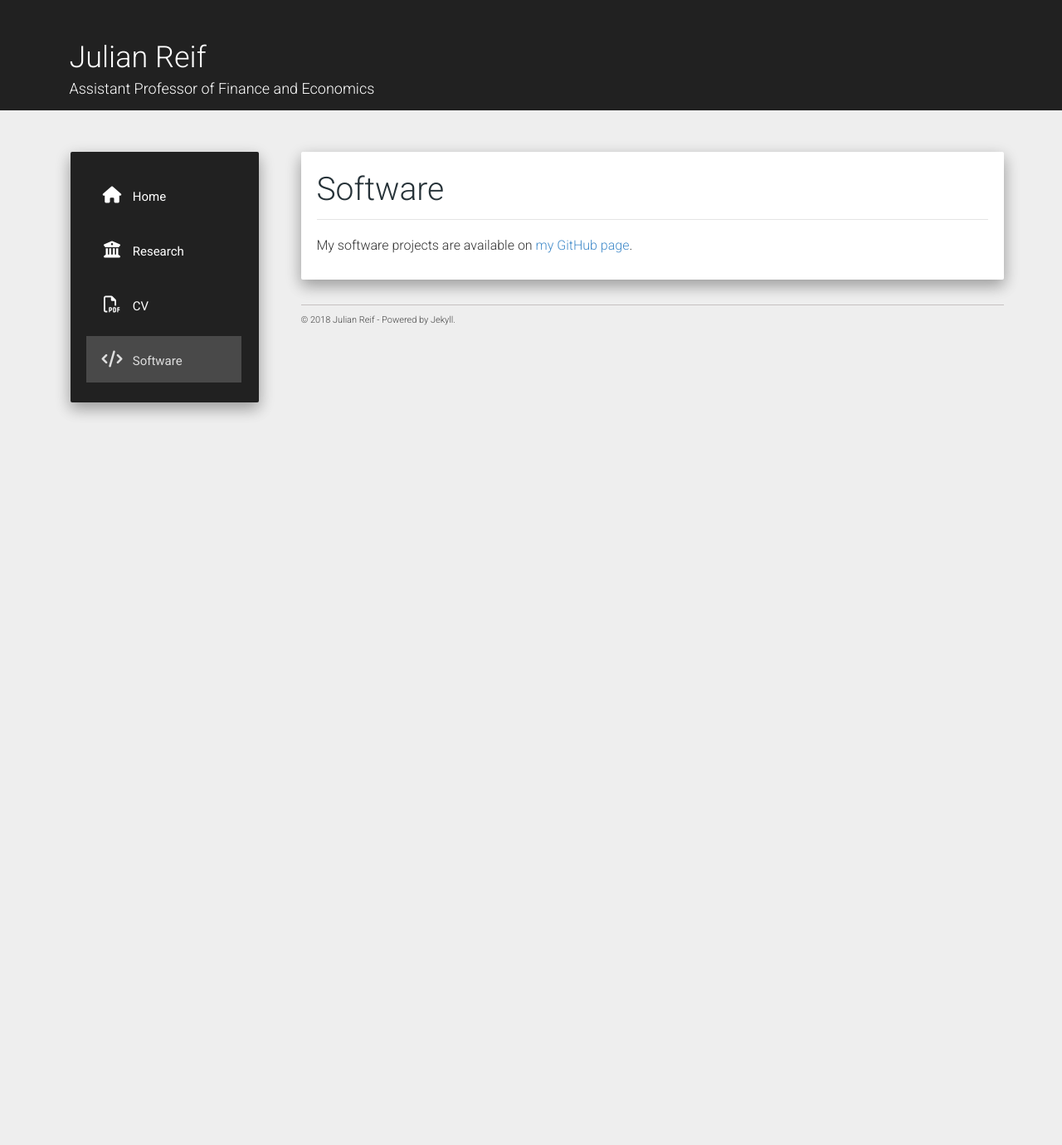
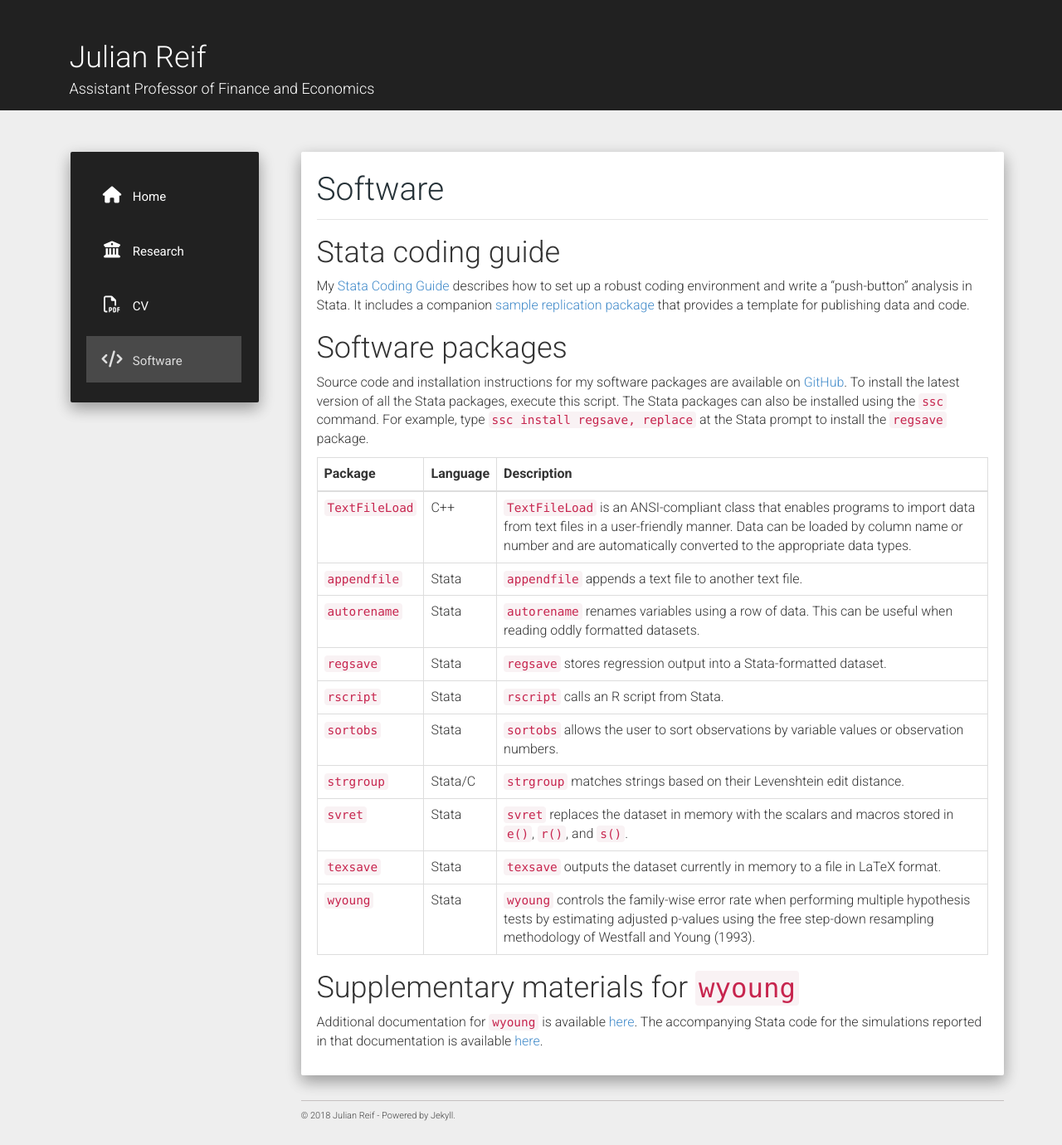
Before and after one commit to reifjulian/reifjulian.github.io, a Jekyll site: the page built from software.md, in a window 1280 px wide. Shown: the whole page at 83% size. Built offline with Jekyll 4.4.1, drawn with Linux system fonts in a browser that asks for light colours; nearby versions of some CDN libraries; comment, search, counter and statistics services are not loaded; before the commit the page ends 900 px from its top, so only the background shows below that.

Commit message:
Update software.md

```diff
--- a/software.md
+++ b/software.md
@@ -5,5 +5,26 @@ subtitle: Software
 permalink: /software/
 ---
 
-My software projects are available on <a
-  href="https://github.com/reifjulian">my GitHub page</a>.
+# Stata coding guide
+My [Stata Coding Guide](/guide) describes how to set up a robust coding environment and write a "push-button" analysis in Stata. It includes a companion [sample replication package](https://github.com/reifjulian/my-project) that provides a template for publishing data and code.
+
+# Software packages
+Source code and installation instructions for my software packages are available on [GitHub](https://github.com/reifjulian). To install the latest version of all the Stata packages, execute this script. The Stata packages can also be installed using the `ssc` command. For example, type `ssc install regsave, replace` at the Stata prompt to install the `regsave` package.
+
+{:class="table table-bordered " style="vertical-align: middle"}
+| Package      | Language | Description |
+| -------      | -------- | ----------- |
+| `TextFileLoad` | C++ | `TextFileLoad` is an ANSI-compliant class that enables programs to import data from text files in a user-friendly manner. Data can be loaded by column name or number and are automatically converted to the appropriate data types. |
+| `appendfile` | Stata | `appendfile` appends a text file to another text file. |
+| `autorename` | Stata | `autorename` renames variables using a row of data. This can be useful when reading oddly formatted datasets. |
+| `regsave` | Stata | `regsave` stores regression output into a Stata-formatted dataset. |
+| `rscript` | Stata | `rscript` calls an R script from Stata. |
+| `sortobs` | Stata | `sortobs` allows the user to sort observations by variable values or observation numbers. |
+| `strgroup` | Stata/C | `strgroup` matches strings based on their Levenshtein edit distance. |
+| `svret` | Stata | `svret` replaces the dataset in memory with the scalars and macros stored in `e()`, `r()`, and `s()`. |
+| `texsave` | Stata | `texsave` outputs the dataset currently in memory to a file in LaTeX format. |
+| `wyoung` | Stata | `wyoung` controls the family-wise error rate when performing multiple hypothesis tests by estimating adjusted p-values using the free step-down resampling methodology of Westfall and Young (1993). |
+
+
+# Supplementary materials for `wyoung`
+Additional documentation for `wyoung` is available [here](https://reifjulian.github.io/wyoung/documentation/wyoung.pdf). The accompanying Stata code for the simulations reported in that documentation is available [here](https://reifjulian.github.io/wyoung/documentation/simulations/wyoung_simulations.do).
```
